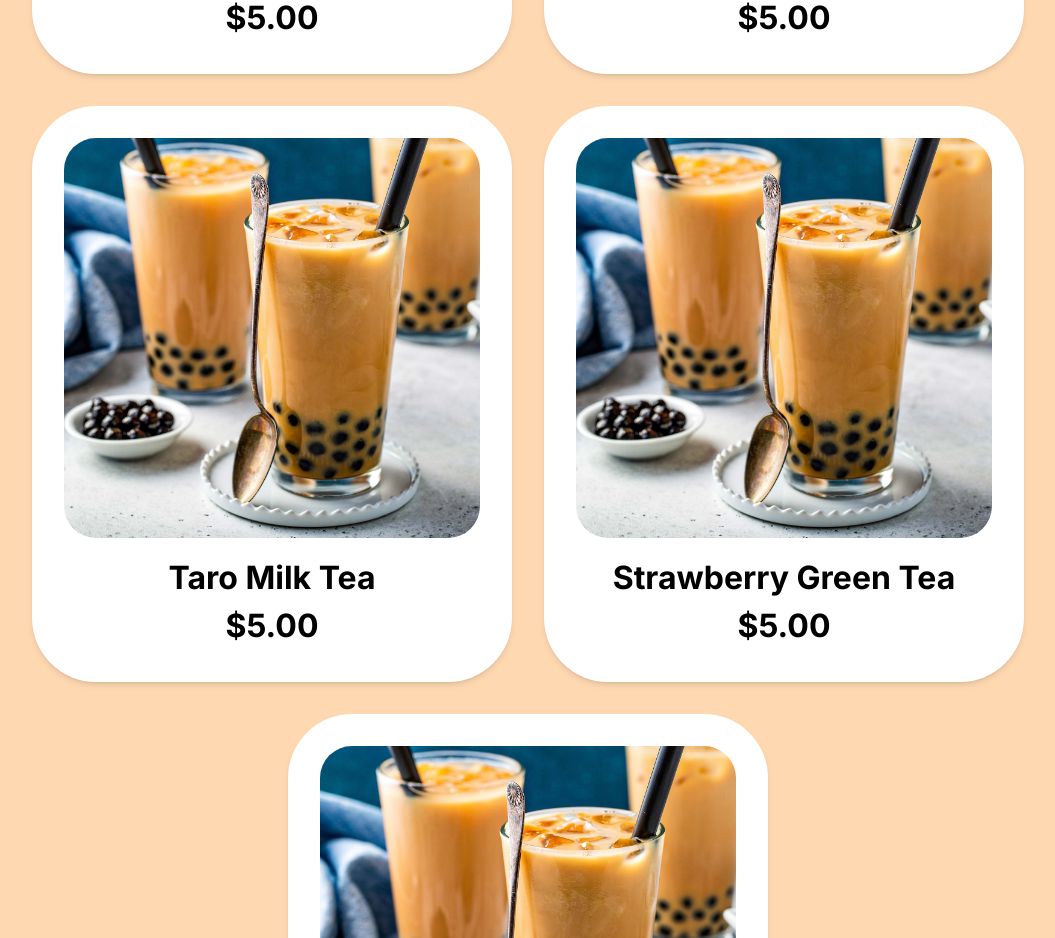
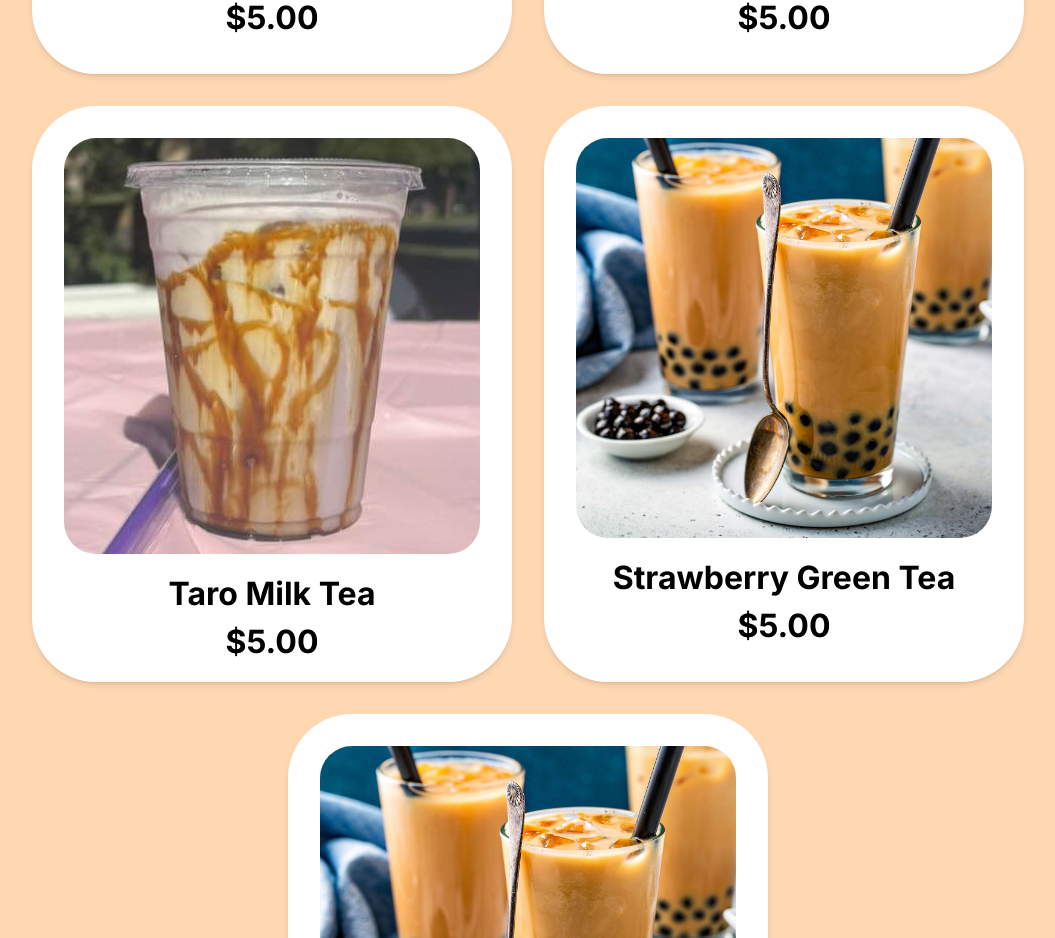
Before and after one commit to devanshkat/purrlicious-boba, a Next.js app in the folder frontend/: page /boba in a window 1280 px wide. Shown: the part 824-1762 px from the top of the page, without its empty margins (112-1167 px from the left). Built offline with nearby package versions, Linux system fonts and the light colour scheme; a web font is replaced by a local one.

Commit message:
Added Taro Image to Our Boba
- Added an image of the taro milk tea to the our boba page, currently waiting on more images to be sent in coming days

```diff
--- a/frontend/app/boba/page.tsx
+++ b/frontend/app/boba/page.tsx
@@ -2,6 +2,7 @@
 import Nav from "../components/Nav"
 import Footer from "../components/Footer"
 import BobaCard from './components/BobaCard';
+import taro from "../../public/Images/taro.jpg"
 import boba1 from "../../public/Images/BobaTea.jpg"
 
 export default function OurBobaPage() {
@@ -18,7 +19,7 @@ export default function OurBobaPage() {
       <div className="flex flex-row flex-wrap justify-center items-center">
         <BobaCard name="Thai Milk Tea" price="5.00" imageloc={boba1.src} description= "Ingredients: Water, Sugar, Thai Tea Mix (Tea, Food Coloring [Yellow 6]), Sweetened Condensed Milk (Milk, Sugar), Evaporated Milk (Milk, Dipotassium Phosphate, Carrageenan, Vitamin D3), Half-and- Half (Milk, Cream), Natural and Artificial Flavorings"></BobaCard>
         <BobaCard name="Thai Green Tea" price="5.00" imageloc={boba1.src} description= "Ingredients: Water, Sugar, Thai Green Tea Mix (Green Tea, Food Coloring [Blue 1, Yellow 5]), Sweetened Condensed Milk (Milk, Sugar), Evaporated Milk (Milk, Dipotassium Phosphate, Carrageenan, Vitamin D3), Half-and-Half (Milk, Cream), Natural and Artificial Flavorings"></BobaCard>
-        <BobaCard name="Taro Milk Tea" price="5.00" imageloc={boba1.src} description= "Sweetended taro non-dairy creamer powder (sugar, glucose syrup, Hydrogenated palm kernel oil, Whey (milk), Taro powder, artificial flavors, maltodextrin, sodium caseinate, silicon dioxide, Dipotassium phosphate, tripotassium phosphate, mono & diglyceride, sodium tripolyphosphate, diacetyl tartaric acid esters of mono & diglycerides (Datem), Beta carotene (color), suctalose, blue 1, red 3, red 40."></BobaCard>
+        <BobaCard name="Taro Milk Tea" price="5.00" imageloc={taro.src} description= "Sweetended taro non-dairy creamer powder (sugar, glucose syrup, Hydrogenated palm kernel oil, Whey (milk), Taro powder, artificial flavors, maltodextrin, sodium caseinate, silicon dioxide, Dipotassium phosphate, tripotassium phosphate, mono & diglyceride, sodium tripolyphosphate, diacetyl tartaric acid esters of mono & diglycerides (Datem), Beta carotene (color), suctalose, blue 1, red 3, red 40."></BobaCard>
         <BobaCard name="Strawberry Green Tea" price="5.00" imageloc={boba1.src} description= "Strawberry"></BobaCard>
         <BobaCard name="Ube Milk Tea" price="5.00" imageloc={boba1.src} description= "Ube"></BobaCard>
       </div>
```
Also changed, not shown: frontend/public/Images/taro.jpg (added).
